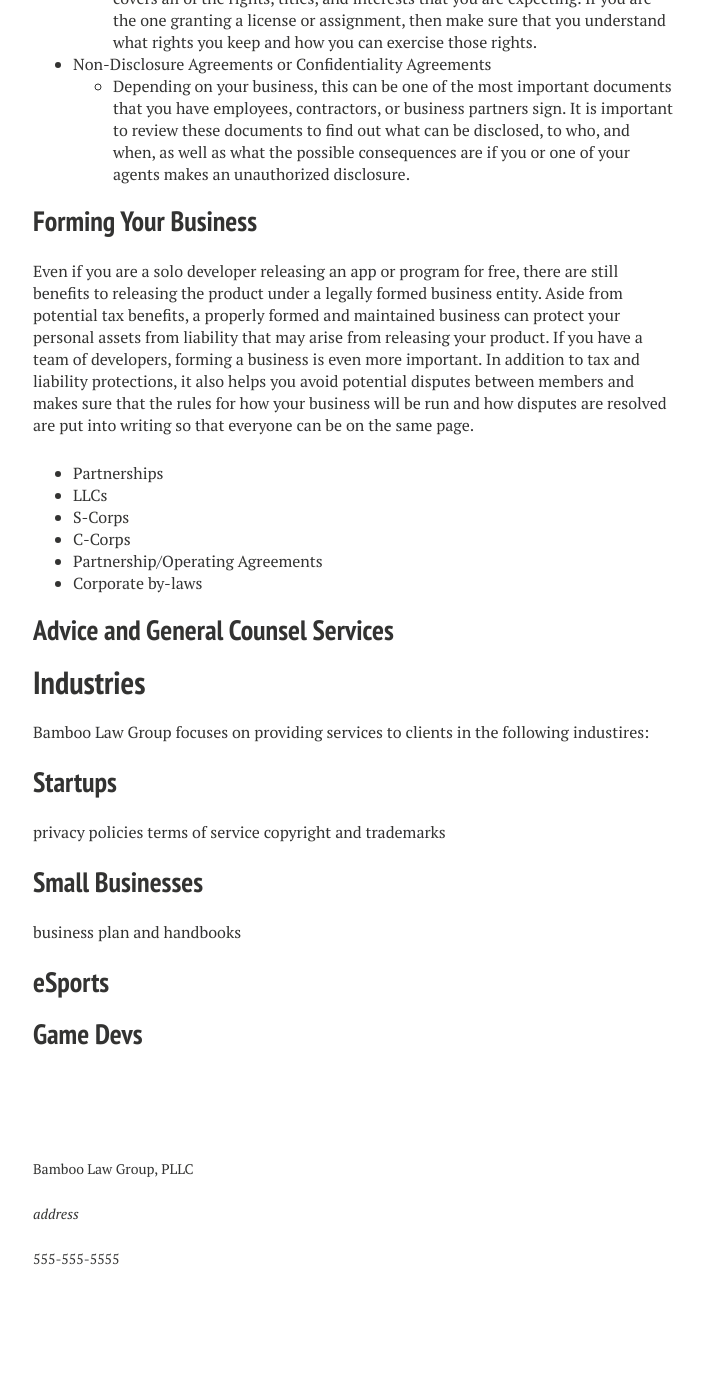
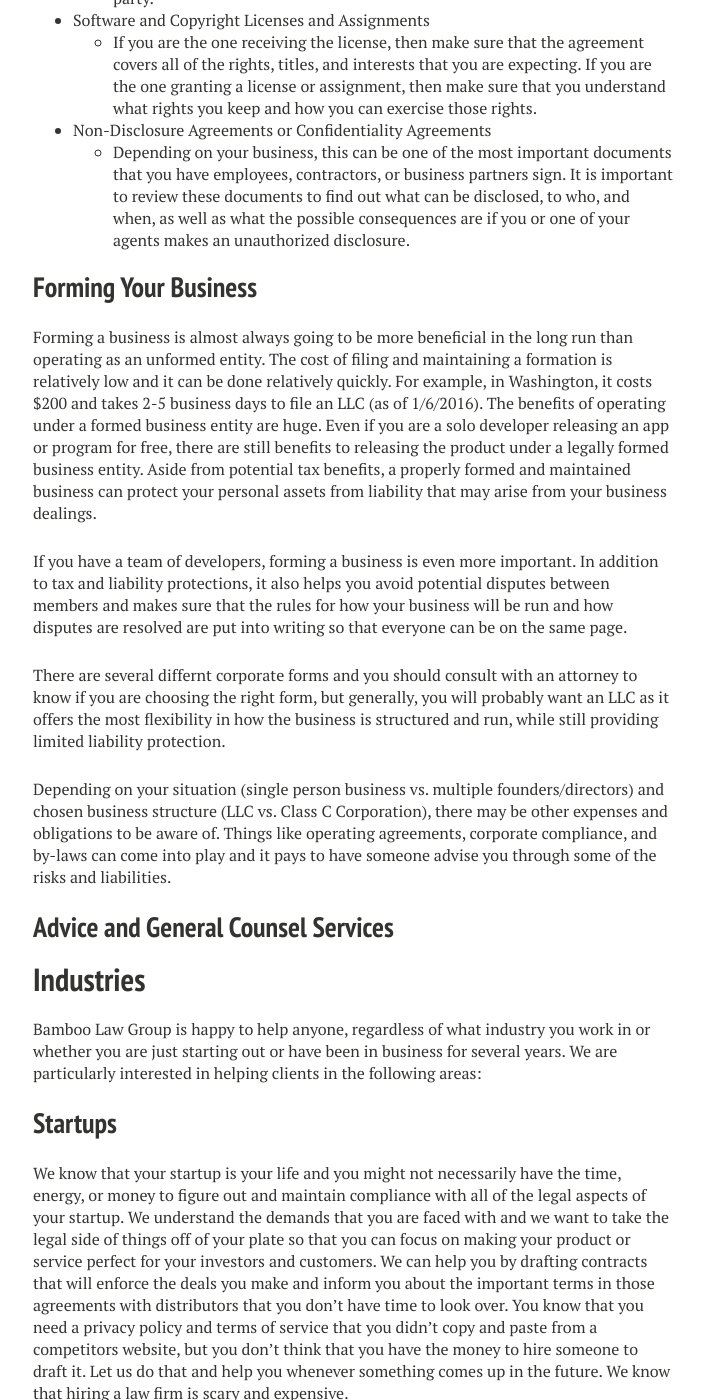
Before and after one commit to nerdyfergy/blg-site-mm3, a Jekyll site: the page built from service-and-industry/index.md, in a window 1280 px wide and 1400 px high, scrolled down 1350 px. Shown: the whole window, without its empty margins (287-989 px from the left). Built offline with Jekyll 4.4.1, drawn with Linux system fonts in a browser that asks for light colours; before the commit the page ends 2692 px from its top, so only the background shows below that; some of the changed text lies outside the part shown.

Commit message:
Update index.md

```diff
--- a/service-and-industry/index.md
+++ b/service-and-industry/index.md
@@ -13,7 +13,7 @@ image:
 
 # Services
 
-Bamboo Law Group is a law firm in Seattle, Washington, but represents clients from all over the world. We offer affordable legal services in the following areas:
+Bamboo Law Group is a law firm in Seattle, Washington, but represents clients from all over the world. We offer affordable legal services in a wide variety of areas for individuals, startups, and small businesses. Some of our more commonly used services include:
 
 ## Drafting, Reviewing, and Negotiating Contracts and Agreements
 Disputes in contract law often come about when parties are on the same page - figuratively - so it is best to put the terms of your agreement down on the  page - literally. Oral agreements or hand-shake deals are valid and enforceable contracts, but those agreements are extremely difficult to prove and allow for parties to misremember or misunderstand key terms, which can put you and your business at risk.
@@ -21,7 +21,7 @@ Disputes in contract law often come about when parties are on the same page - fi
 Ensuring a well drafting contract is in place offers you peace of mind and ensures that everyone understands their obligations and requirements. Having a well drafted contract does not need to be expensive and we can help draft contracts and agreements that will keep your business protected and your business relationships healthy.
 
 It is equally important to understand the terms and conditions that you are agreeing to be subject to when you enter an agreement with another party. You know that the terms in a contract someone else is asking you to sign can have real world consequences. You have an opportunity to have someone like us review those terms and explain to you what they mean and how you can be liable if things go wrong.
-Some of the more common types of agreements that our clients have us work on are:
+We work on a wide variety of contracts and agreements for our clients, including official contest and sweepstakes rules, distribution agreements, and leases. Some of the more common types of agreements that our clients have us work on are:
 * Independent Contractor Agreements
   * Protect your product and ensure that you own all of your product by using a clearly worded agreement that lays out the roles and responsibilities of each party.
 * Software and Copyright  Licenses and Assignments
@@ -30,29 +30,30 @@ Some of the more common types of agreements that our clients have us work on are
   * Depending on your business, this can be one of the most important documents that you have employees, contractors, or business partners sign. It is important to review these documents to find out what can be disclosed, to who, and when, as well as what the possible consequences are if you or one of your agents makes an unauthorized disclosure.
 
 ## Forming Your Business
-Even if you are a solo developer releasing an app or program for free, there are still benefits to releasing the product under a legally formed business entity. Aside from potential tax benefits, a properly formed and maintained business can protect your personal assets from liability that may arise from releasing your product.
+Forming a business is almost always going to be more beneficial in the long run than operating as an unformed entity. The cost of filing and maintaining a formation is relatively low and it can be done relatively quickly. For example, in Washington, it costs $200 and takes 2-5 business days to file an LLC (as of 1/6/2016). The benefits of operating under a formed business entity are huge. Even if you are a solo developer releasing an app or program for free, there are still benefits to releasing the product under a legally formed business entity. Aside from potential tax benefits, a properly formed and maintained business can protect your personal assets from liability that may arise from your business dealings.
+
 If you have a team of developers, forming a business is even more important. In addition to tax and liability protections, it also helps you avoid potential disputes between members and makes sure that the rules for how your business will be run and how disputes are resolved are put into writing so that everyone can be on the same page.
-+ Partnerships
-+ LLCs
-+ S-Corps
-+ C-Corps
-+ Partnership/Operating Agreements
-+ Corporate by-laws
+
+There are several differnt corporate forms and you should consult with an attorney to know if you are choosing the right form, but generally, you will probably want an LLC as it offers the most flexibility in how the business is structured and run, while still providing limited liability protection.
+
+Depending on your situation (single person business vs. multiple founders/directors) and chosen business structure (LLC vs. Class C Corporation), there may be other expenses and obligations to be aware of. Things like operating agreements, corporate compliance, and by-laws can come into play and it pays to have someone advise you through some of the risks and liabilities.
 
 ## Advice and General Counsel Services
 
 # Industries
 
-Bamboo Law Group focuses on providing services to clients in the following industires:
+Bamboo Law Group is happy to help anyone, regardless of what industry you work in or whether you are just starting out or have been in business for several years. We are particularly interested in helping clients in the following areas:
 
 ## Startups
-privacy policies
-terms of service
-copyright and trademarks
+We know that your startup is your life and you might not necessarily have the time, energy, or money to figure out and maintain compliance with all of the legal aspects of your startup. We understand the demands that you are faced with and we want to take the legal side of things off of your plate so that you can focus on making your product or service perfect for your investors and customers. We can help you by drafting contracts that will enforce the deals you make and inform you about the important terms in those agreements with distributors that you don't have time to look over. You know that you need a privacy policy and terms of service that you didn't copy and paste from a competitors website, but you don't think that you have the money to hire someone to draft it. Let us do that and help you whenever something comes up in the future. We know that hiring a law firm is scary and expensive.
+
+Spend some time talking with us and see if it is a good fit first. We offer free consultations and want to hear about your business and your needs. We are also flexible when it comes to cost and can figure out something that works for your business strategy and income. If you can only afford a little bit of time, we can charge an affordable hourly rate. If you know you have things come up and need to be able to ask someone, we can work off of a block rate. If you just need a single project done, we can quote you a flat amount for that project. Contact us and let us know how we can help.
 
 ## Small Businesses
-business plan and handbooks
+
 
 ## eSports
 
 ## Game Devs
+
+## International Businesses/Startups
```
